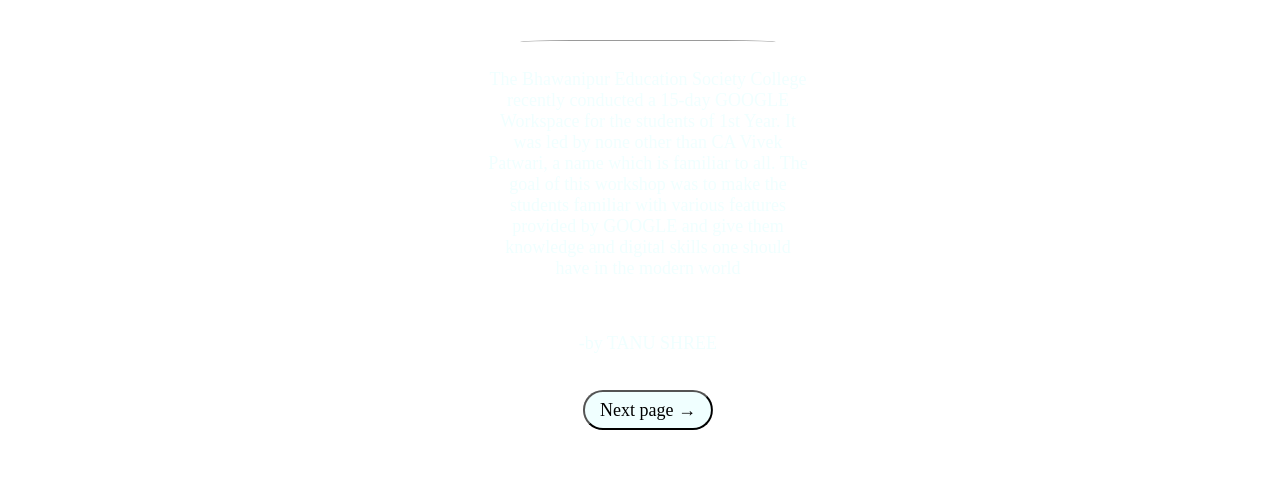
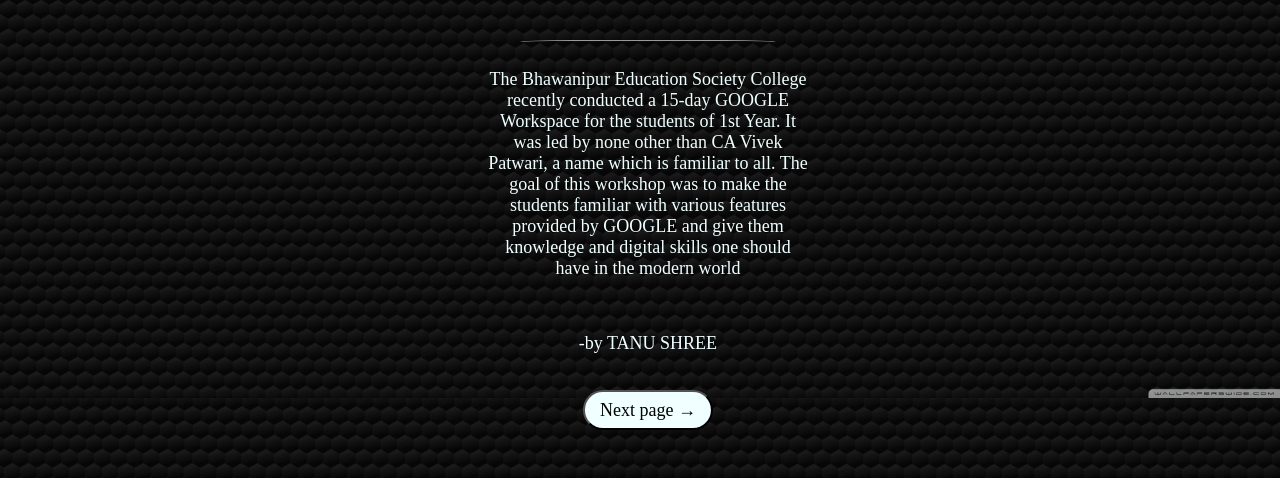
Before and after one commit to ZORO-JUROO/friend3, a plain HTML site: page index.html in a window 1280 px wide. Shown: the part 322-800 px from the top of the page. Drawn offline with Linux system fonts and the light colour scheme.

Commit message:
Update home.css

```diff
--- a/home.css
+++ b/home.css
@@ -1,5 +1,5 @@
 body {
-    background-image: url("home/backgorund.jpg");
+    background-image: url("backgorund.jpg");
 
     background-size: cover;
     position: fixed;
```
